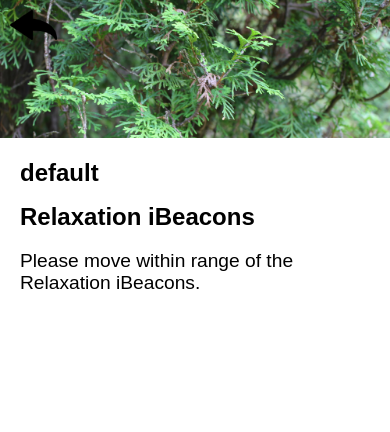
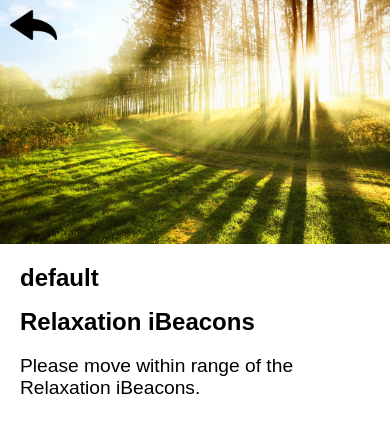
Before and after one commit to Mobilu/Lab2, a plain HTML site: page index.html in a window 390 px wide. Drawn offline with Linux system fonts and the light colour scheme; some packages are replaced by stand-ins of ours.

Commit message:
Update index.html

```diff
--- a/index.html
+++ b/index.html
@@ -20,7 +20,7 @@
 <body>
 	<div class="my-page" id="page-default">
 		<div class="my-header">
-			<img class="my-header-image" src="photos/photo-default.jpg" />
+			<img class="my-header-image" src="photos/nature.jpg" />
 			<img class="my-icon-back" src="icon-back.png" ontouchend="history.back()" />
 		</div>
 		<div class="my-content">
```
